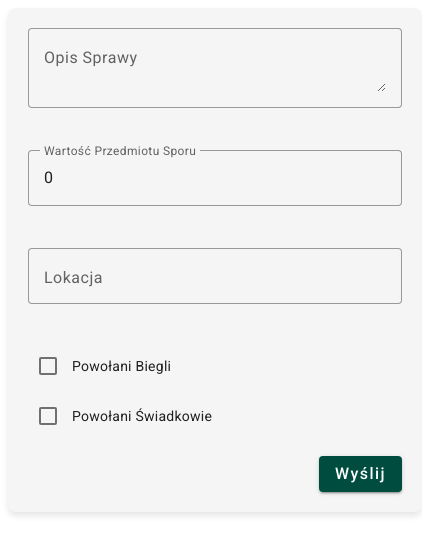
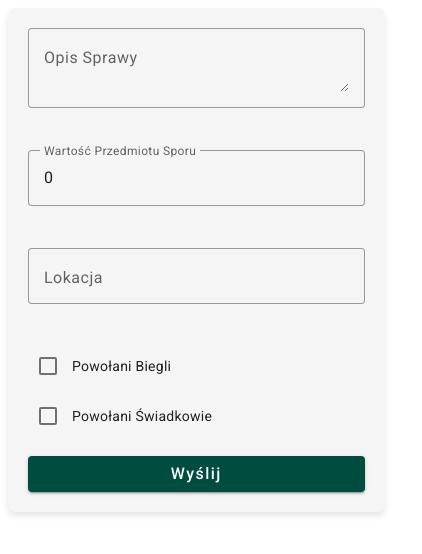
Before and after one commit to kuhyx/ARAI, an Angular app in the folder arai-frontend/: page /input in a window 390 px wide. Shown: the top 554 px of the page, 422 px wide, since content can reach past the window. Built offline with nearby package versions, Linux system fonts and the light colour scheme.

Commit message:
feat: user input more responsive

```diff
--- a/arai-frontend/src/app/backend.service.ts
+++ b/arai-frontend/src/app/backend.service.ts
@@ -1,6 +1,6 @@
 import { EventEmitter, Injectable } from '@angular/core';
 import { GenericRequest, GenericResponse, RecommendedMediatorsResponse, StatisticsOutputResponse, UserInputRequest } from './requests-responses';
-import { HttpClient, HttpHeaders } from '@angular/common/http';
+import { HttpClient, HttpHeaders, HttpParams } from '@angular/common/http';
 
 @Injectable({
   providedIn: 'root'
@@ -32,16 +32,19 @@ export class BackendService {
     }
   }
 
-  public sendMessage(message: GenericRequest): Promise<GenericResponse> {
+  public sendMessage(message: UserInputRequest): Promise<GenericResponse> {
     return new Promise((resolve, reject) => {
       if (message.request_type === "user_input") {
         this.userInputArray.push(message as UserInputRequest);
       }
-      const headers = new HttpHeaders().set("Content-Type", "application/json");
 
-      console.log(`request: `, JSON.stringify(message));
+      // Assuming `serializeToQueryParams` is a method that converts your message object into HttpParams.
+      // You will need to implement this conversion based on your `GenericRequest` structure.
+      const params = this.serializeToQueryParams(message);
 
-      this.http.post<GenericResponse>(this.address, JSON.stringify(message), { headers }).subscribe({
+      console.log(`request: `, params.toString());
+
+      this.http.get<GenericResponse>(`${this.address}`, { params }).subscribe({
         next: (response) => {
           console.log(`response: `, response);
           resolve(response);
@@ -53,4 +56,19 @@ export class BackendService {
       });
     });
   }
+
+  private serializeToQueryParams(message: GenericRequest): HttpParams {
+    let params = new HttpParams();
+    // Use a type assertion here to let TypeScript know the real type of the keys
+    (Object.keys(message) as Array<keyof GenericRequest>).forEach(key => {
+      const value = message[key];
+      if (value !== undefined) {
+        // Assuming all values are either string or can be converted to string
+        params = params.append(key, String(value));
+      }
+    });
+    return params;
+  }
+
+
 }
--- a/arai-frontend/src/app/case-input/case-input.component.scss
+++ b/arai-frontend/src/app/case-input/case-input.component.scss
@@ -40,3 +40,15 @@ body, html {
       font-weight: 500;
     }
   }
+
+
+  @media (max-width: 768px) {
+    .lawyering-form {
+      max-width: 90%; /* Allows more margin on smaller devices */
+    }
+
+    .submit-button {
+      width: 100%; /* Makes the submit button full width on smaller screens */
+      align-self: center; /* Center align if preferred */
+    }
+  }
--- a/arai-frontend/src/app/case-input/case-input.component.ts
+++ b/arai-frontend/src/app/case-input/case-input.component.ts
@@ -36,8 +36,6 @@ export class CaseInputComponent {
   async onSubmit() {
     this.userInput = this.userInputForm.value;
     if(this.userInput !== null) {
-    const newRequest = new UserInputRequest(this.userInput);
-    this.backendService.sendMessage(newRequest);
     const result = await this.backendService.sendMessage(new UserInputRequest(this.userInput));
     console.log(`result: `, result);
   } else {
```
